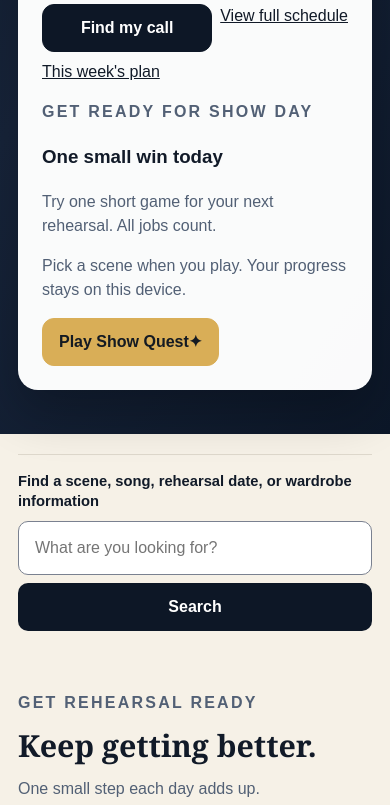
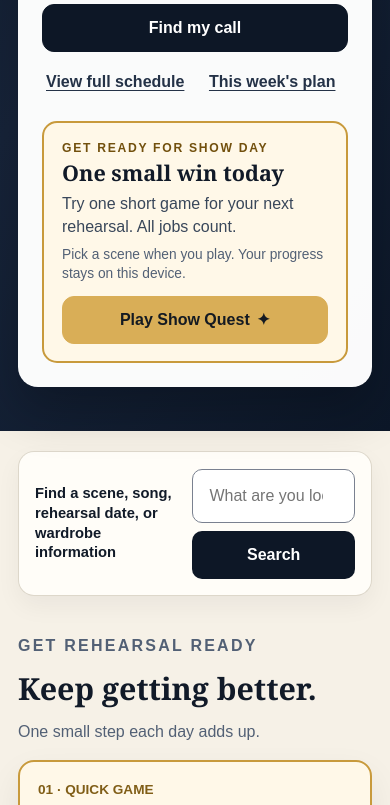
Before and after one commit to fcustard/chosen-2026-company-hub, a website: page index.html in a window 390 px wide. Shown: the part 980-1785 px from the top of the page. Drawn offline with Linux system fonts and the light colour scheme.

Commit message:
Make Show Quest a clear next step on the hub home page

```diff
--- a/styles.css
+++ b/styles.css
@@ -571,3 +571,31 @@ footer{background:var(--n);color:#fff;text-align:center;padding:28px}footer b{di
  .sitebar #nav:not(.sceneBackNav) .navMore summary{min-height:48px;padding:10px 12px}
  .sitebar #nav:not(.sceneBackNav) .navMoreMenu{position:static;box-shadow:none;min-width:0;margin-left:12px;border:0;border-left:2px solid #c69845;border-radius:0;padding:0 0 0 8px}
 }
+
+/* Home: the call stays first; the short game is the next clear step. */
+.nextActions{align-items:center}
+.nextActions .primary{flex:1 1 160px}
+.nextActions .nextTextLink{display:inline-flex;align-items:center;min-height:44px;padding:8px 4px;font-weight:800;color:#243247;text-underline-offset:3px}
+.homeQuest{margin-top:17px;padding:17px 18px;border:2px solid #c89a3c;border-radius:15px;background:#fff8e8}
+.homeQuest .ey{margin:0 0 4px;color:#72500d;font-size:.76rem}
+.homeQuest h3{margin:0;font:700 1.35rem/1.15 Georgia,serif;color:var(--ink)}
+.homeQuest p{margin:7px 0 0;color:#39475a;line-height:1.4}
+.homeQuest .homeQuestMeta{font-size:.86rem;color:#526075}
+.homeQuest .btn{margin-top:12px;width:100%;min-height:48px;gap:7px}
+.homeSearchSection{margin:18px 0 38px;padding:16px 20px;border:1px solid var(--line);border-radius:16px;background:var(--p);box-shadow:0 10px 24px rgba(13,23,38,.05)}
+.homeSearch.homeSearchSection .searchForm{display:grid;grid-template-columns:minmax(0,1fr) minmax(0,1.15fr);gap:16px;align-items:center;margin:0}
+.homeSearchSection label{font-size:1rem}
+.homeSearchSection .homeSearchControls{margin:0}
+.homePracticeTasks .questShortcut{border:2px solid #c89a3c;background:#fff8e8}
+.homePracticeTasks .questShortcut i{font-size:.85rem}
+.homePracticeTasks .questShortcut b{font-size:1.08rem}
+@media(max-width:850px){
+  .homeSearchSection .searchForm{grid-template-columns:1fr;gap:8px}
+}
+@media(max-width:650px){
+  .nextActions .primary{flex:1 1 100%;width:100%}
+  .nextActions .nextTextLink{flex:1 1 auto}
+  .homeSearchSection{padding:16px;margin-top:12px}
+  .homeSearchSection .homeSearchControls{flex-direction:column}
+  .homeSearchSection .homeSearchControls button{min-height:48px}
+}
```
